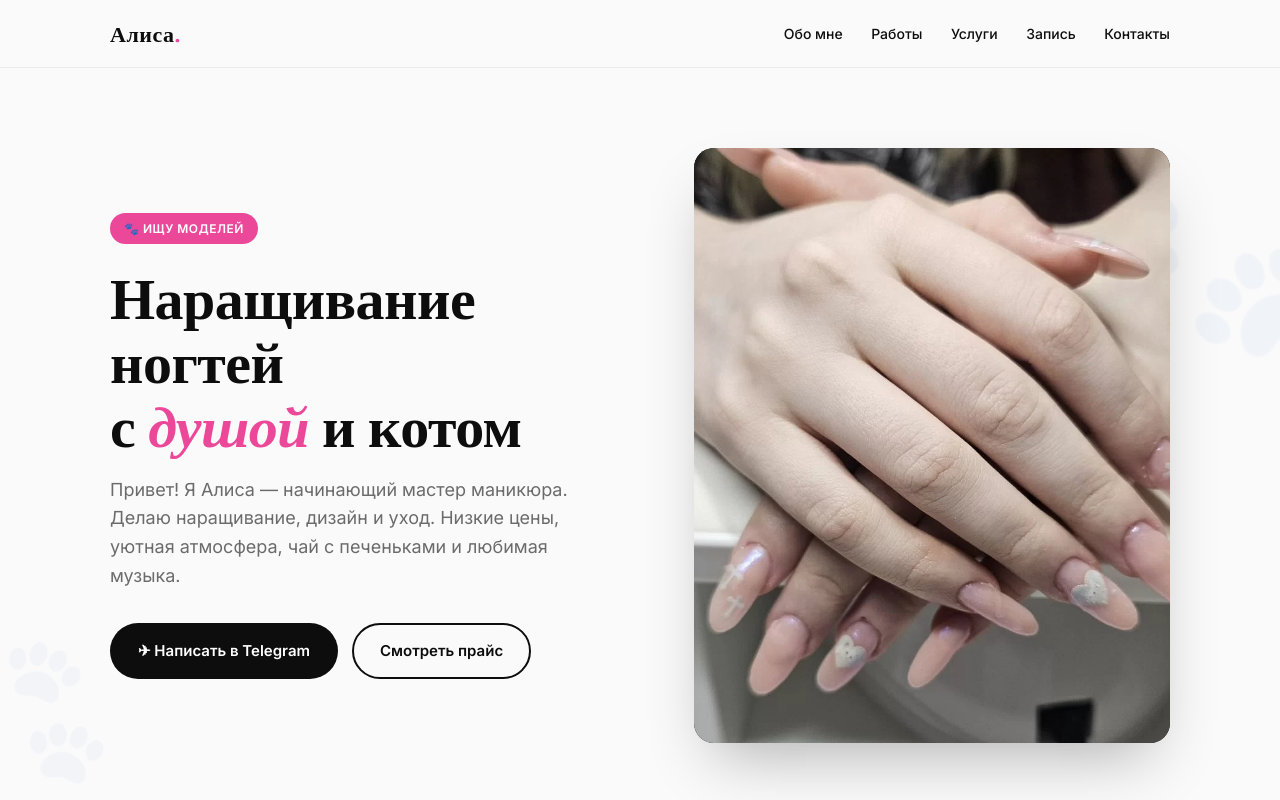
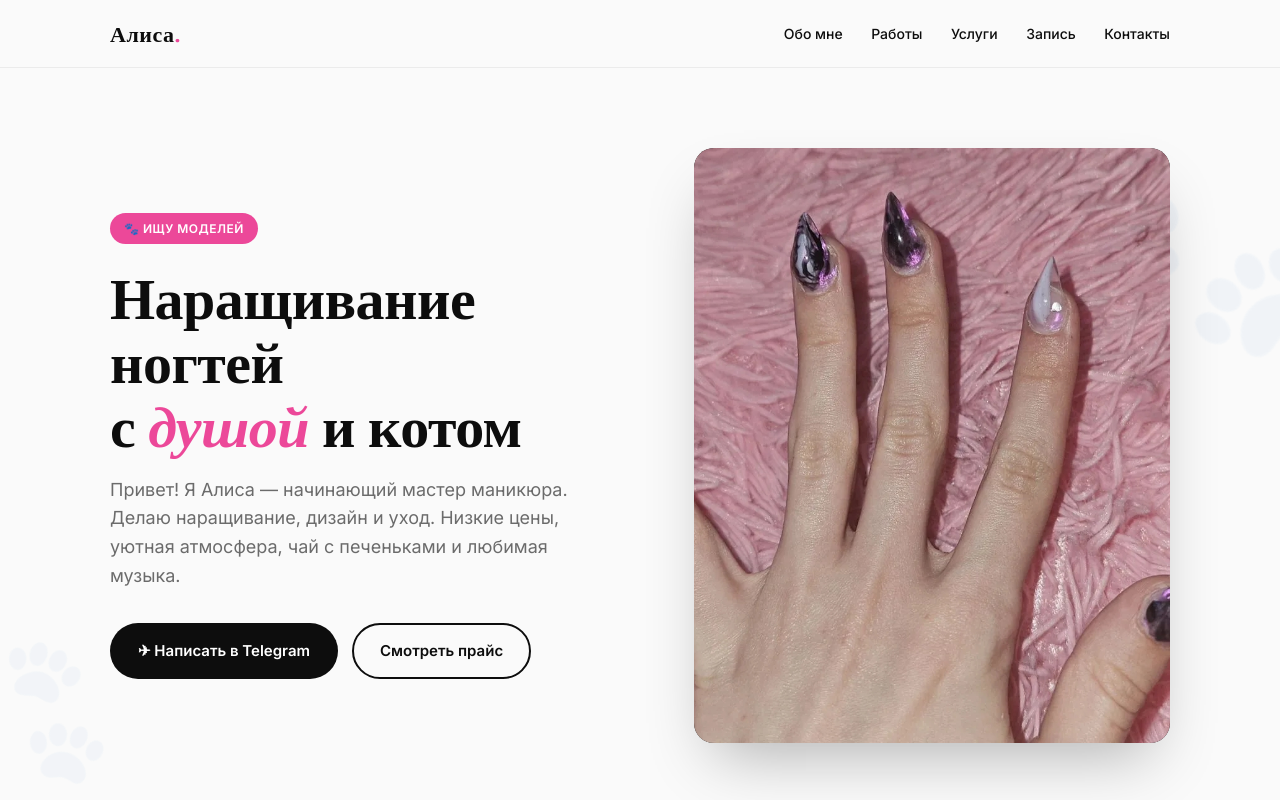
Before and after one commit to rietta987/allmani, a plain HTML site: page index.html in a window 1280 px wide. Shown: the top 800 px of the page. Drawn offline with nearby package versions, Linux system fonts and the light colour scheme; a web font is replaced by a local one.

Commit message:
Update index.html

```diff
--- a/index.html
+++ b/index.html
@@ -585,7 +585,7 @@
         </div>
       </div>
       <div class="hero-photo">
-        <img src="img/work2.jpg" alt="Работа мастера — наращивание ногтей" />
+        <img src="img/work1.jpg" alt="Работа мастера — наращивание ногтей" />
       </div>
     </div>
   </div>
```
